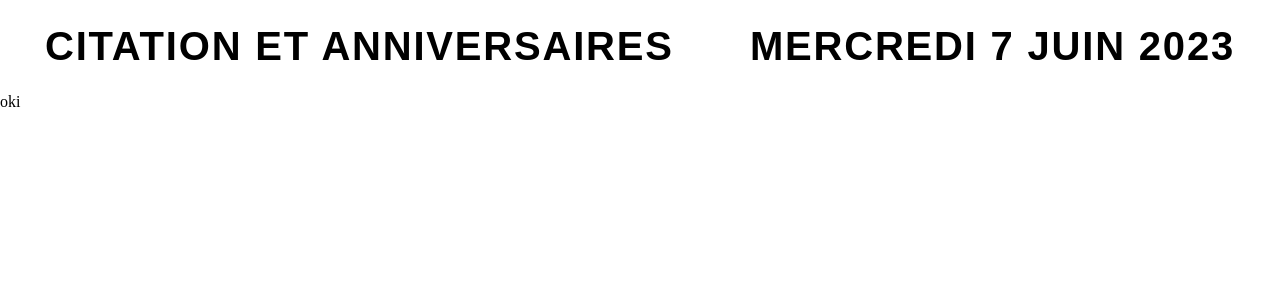
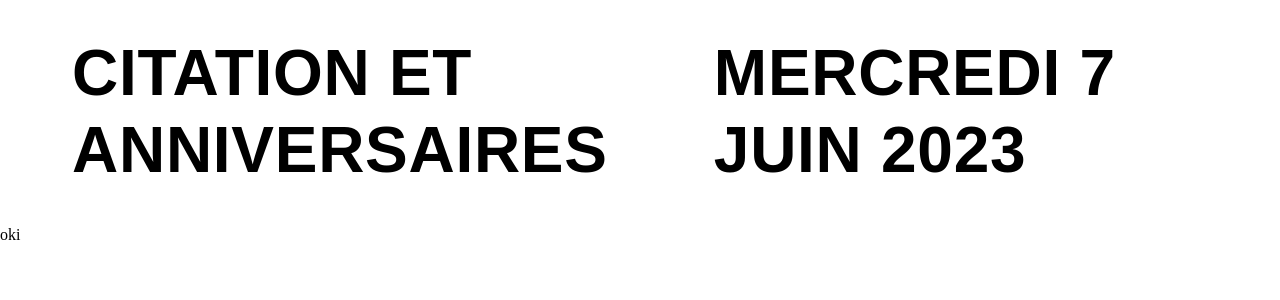
Before and after one commit to GetLoloed/birthday, a Next.js app: page / in a window 1280 px wide. Shown: the top 300 px of the page. Built offline with nearby package versions, Linux system fonts and the light colour scheme.

Commit message:
Amelioration de la Navbar.module.scss

```diff
--- a/src/components/Navbar/Navbar.module.scss
+++ b/src/components/Navbar/Navbar.module.scss
@@ -1,13 +1,14 @@
 .nav {
   display: flex;
   justify-content: space-between;
-  padding: 22px 45px 23px 45px;
+  padding: 2.2rem 4.5rem 2.3rem 4.5rem;
+  background-color: var(--white);
 
   .text {
     font-family: Bison, sans-serif;
-    font-size: 40px;
-    line-height: 48px;
-    letter-spacing: 0.045em;
+    font-size: 4rem;
+    line-height: 4.8rem;
+    letter-spacing: 0.045rem;
     text-transform: uppercase;
   }
 }
```
